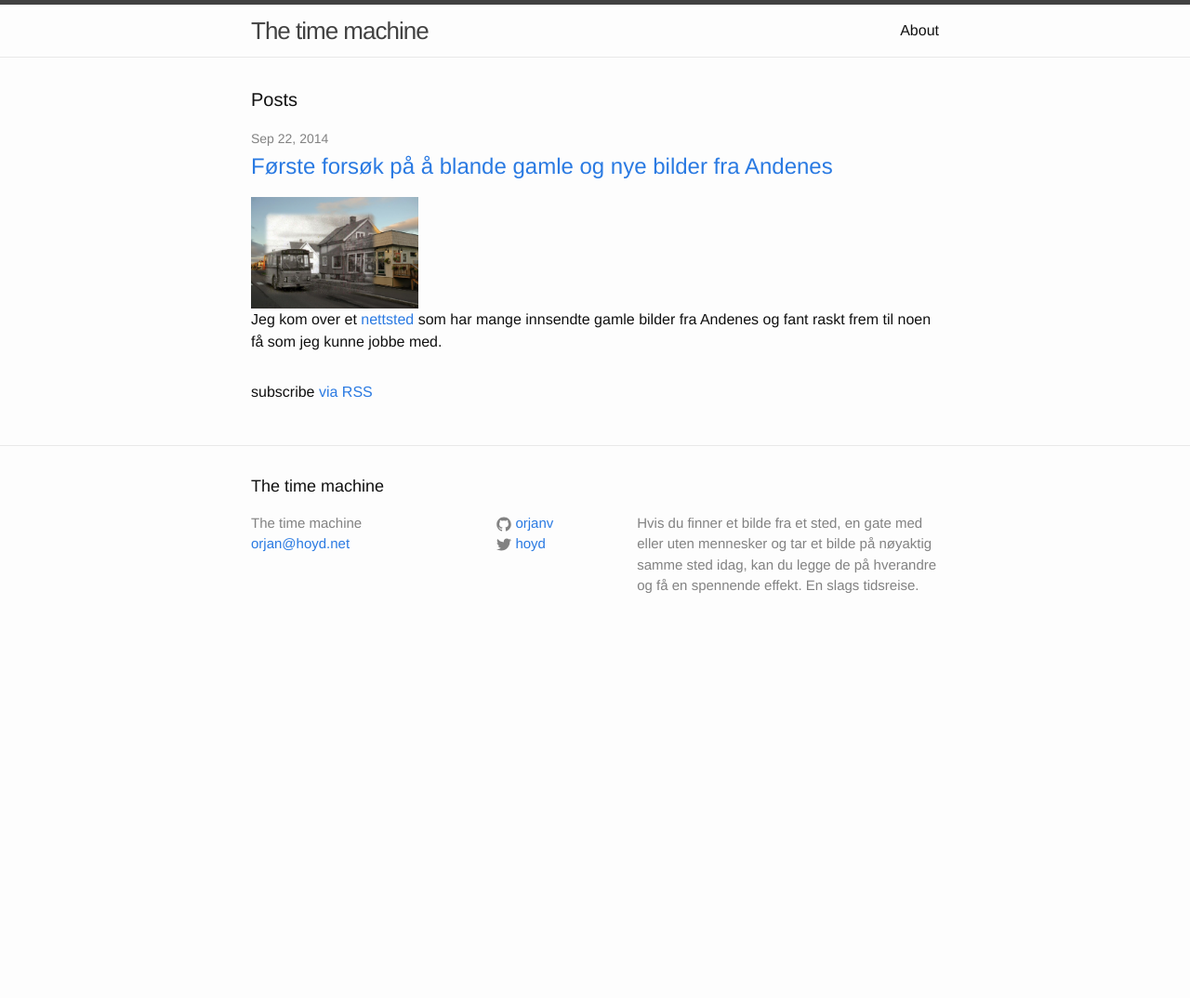
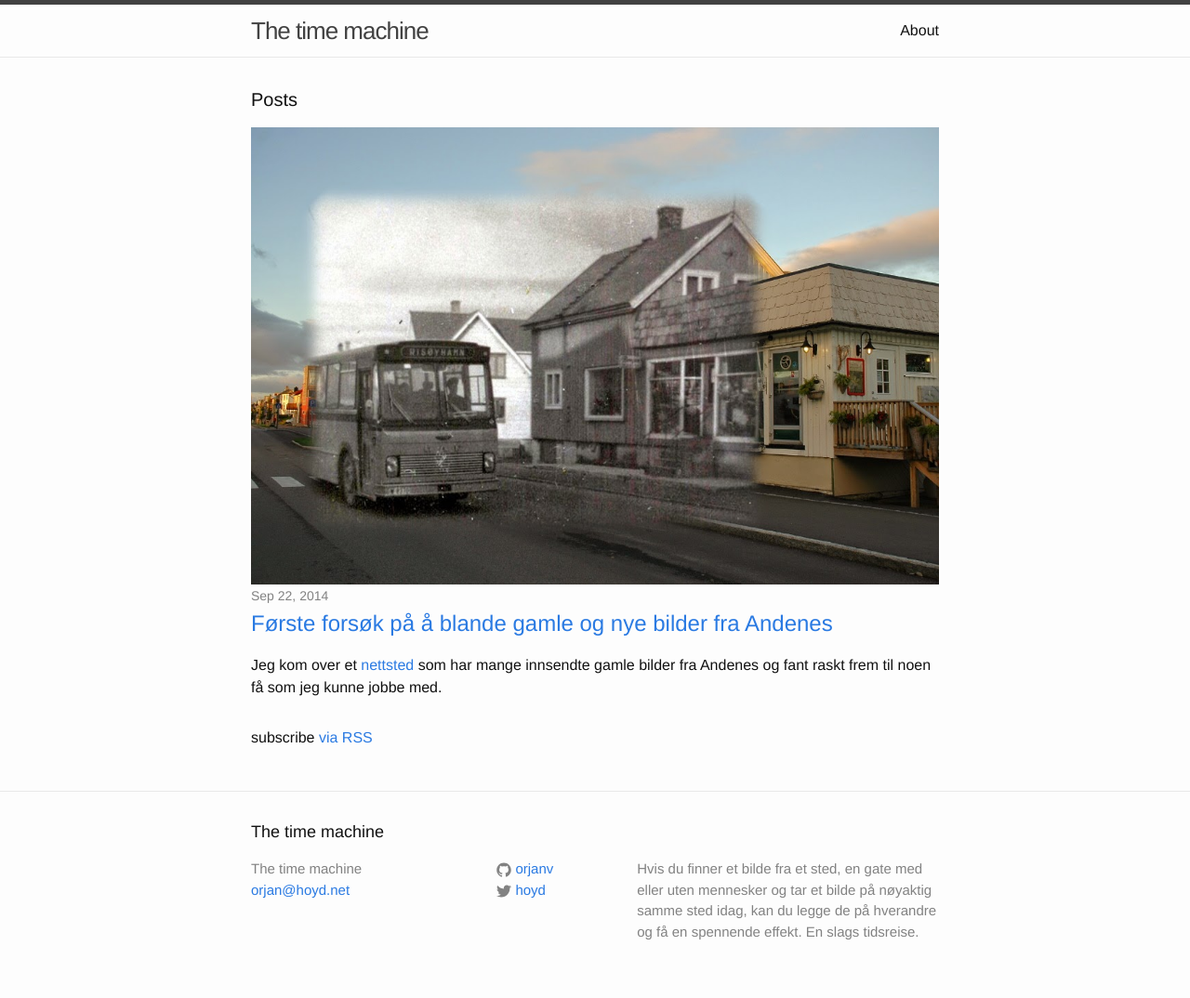
Before and after one commit to orjanv/orjanv.github.io, a Jekyll site: the page built from index.html, in a window 1280 px wide. Shown: the whole page at 93% size. Built offline with Jekyll 4.4.1, drawn with Linux system fonts in a browser that asks for light colours; before the commit the page ends 900 px from its top, so only the background shows below that.

Commit message:
updated front

```diff
--- a/index.html
+++ b/index.html
@@ -9,11 +9,11 @@ layout: default
   <ul class="post-list">
     {% for post in site.posts %}
       <li>
+	<img src="{{ post.thumbnail }}"  style:"clip: rect(0px,60px,200px,0px)"/>
         <span class="post-meta">{{ post.date | date: "%b %-d, %Y" }}</span>
         <h2>
           <a class="post-link" href="{{ post.url | prepend: site.baseurl }}">{{ post.title }}</a>
         </h2>
-	<img src="{{ post.thumbnail }}" width ="180px" style:"float:left"/>
 	{{ post.excerpt }}
       </li>
     {% endfor %}
```
